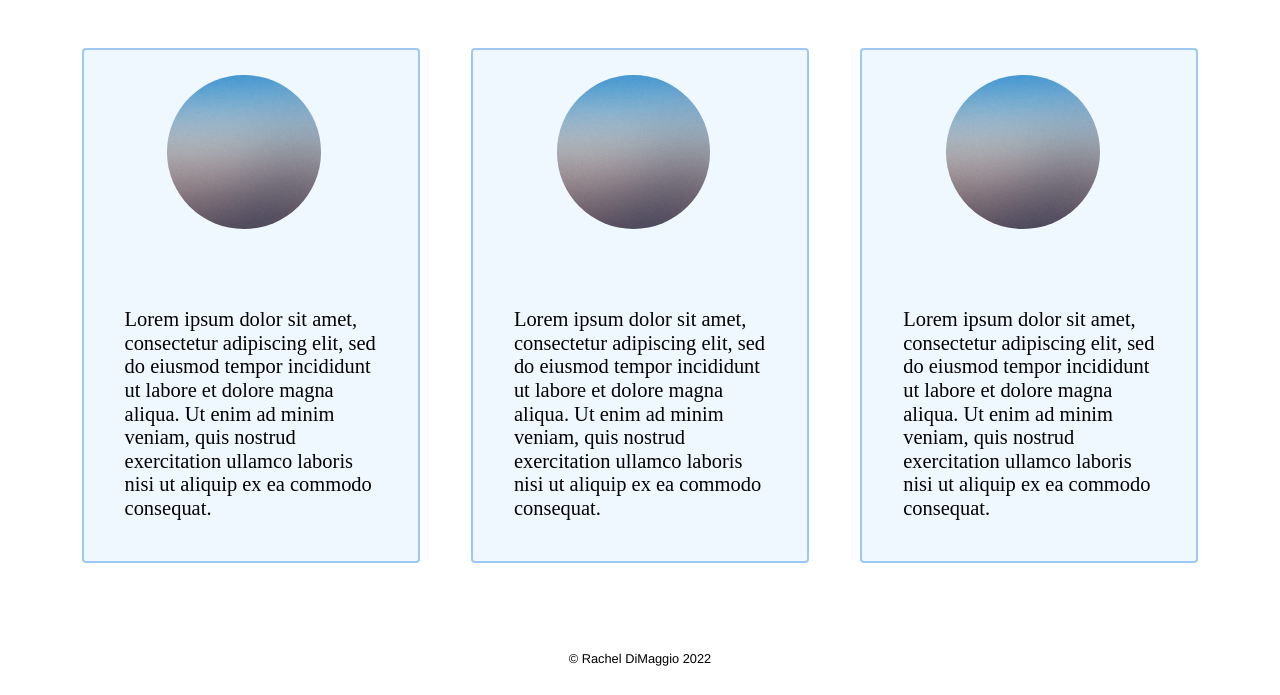
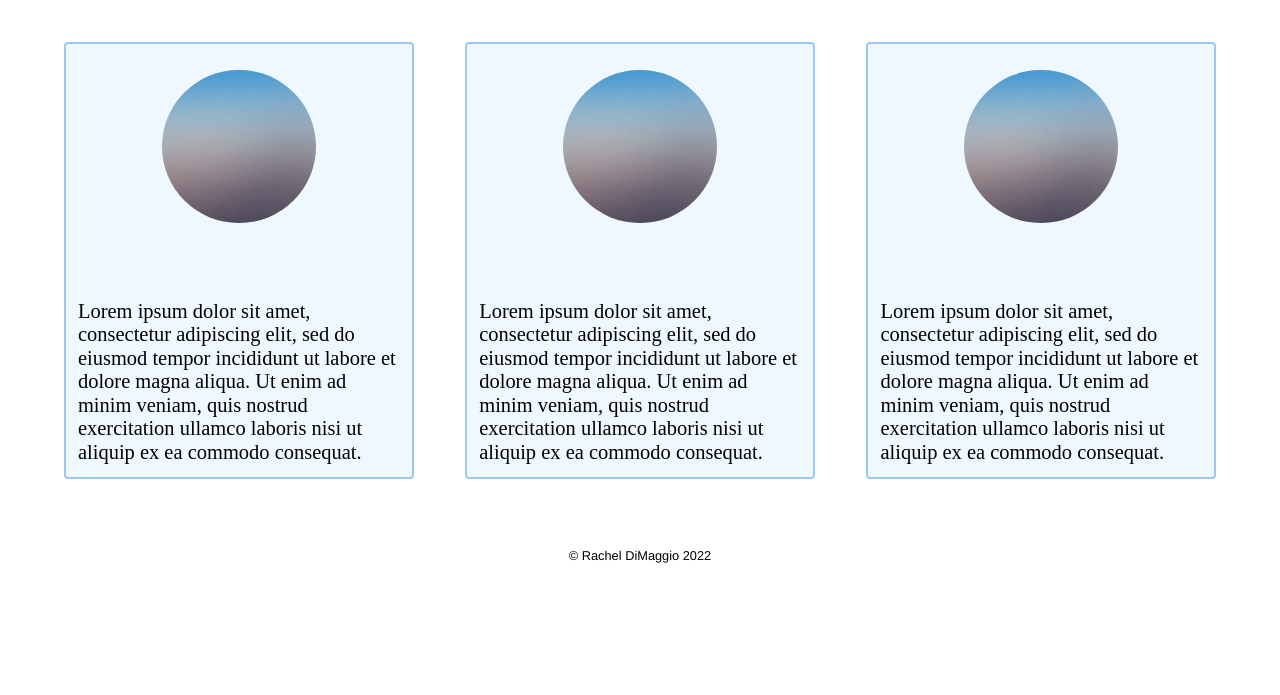
Before and after one commit to RDiMag/bookcourt-1, a plain HTML site: page about.html in a window 1280 px wide. Shown: the part 157-852 px from the top of the page. After the commit the page ends 800 px from the top, so only its background shows below. Drawn offline with Linux system fonts and the light colour scheme.

Commit message:
fixed centering issue with img in bio page

```diff
--- a/css/style.css
+++ b/css/style.css
@@ -203,7 +203,7 @@ span.about{
 .bio{
      font-size: .8em;
      text-align: left;
-     margin: 2em;
+     margin: .6em;
      display: flex;
      flex-direction: column;
      justify-content: space-around;
@@ -215,7 +215,7 @@ p.bio{
 
 img.portrait{
      border-radius: 50%;
-     margin: 1em .5em 0 0;
+     margin: 1em;
      height: 6em;
      max-inline-size: 100%;
 }
```
